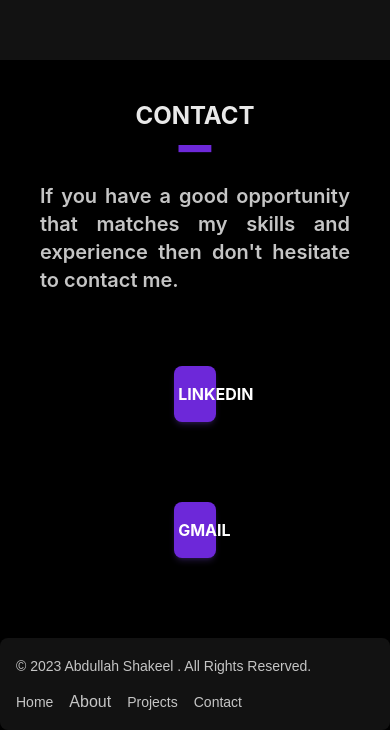
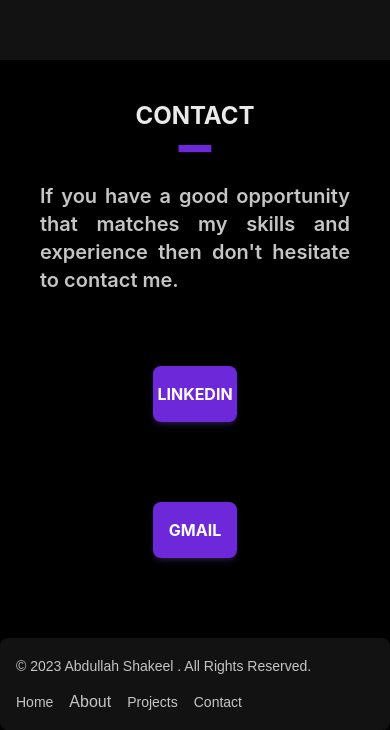
Before and after one commit to abdullah599/portfolio, a React (Create React App) app: page / in a window 390 px wide. Shown: the part 5670-6400 px from the top of the page. Built offline with nearby package versions, Linux system fonts and the light colour scheme.

Commit message:
Fixed button alignment.

```diff
--- a/src/components/contact.jsx
+++ b/src/components/contact.jsx
@@ -90,14 +90,14 @@
             </div> */}
             <div className="flex flex-col md:flex-row justify-between  md:w-1/2 lg:w-1/2 xl:w-1/3 mx-auto">
               <a
-                className="middle none center rounded-lg bg-violet-700 py-4 text-center font-sans text-l font-bold uppercase text-white shadow-md shadow-violet-500/20 transition-all hover:shadow-lg hover:shadow-violet-500/40 focus:opacity-[0.85] focus:shadow-none active:opacity-[0.85] active:shadow-none disabled:pointer-events-none disabled:opacity-50 disabled:shadow-none w-1/2 sm:w-1/3 lg:w-[250px] px-1 mx-auto my-10"
+                className="middle none center rounded-lg bg-violet-700 py-4 text-center font-sans text-l font-bold uppercase text-white shadow-md shadow-violet-500/20 transition-all hover:shadow-lg hover:shadow-violet-500/40 focus:opacity-[0.85] focus:shadow-none active:opacity-[0.85] active:shadow-none disabled:pointer-events-none disabled:opacity-50 disabled:shadow-none  w-[100%] md:w-1/3 lg:w-[250px] px-1 mx-auto my-10"
                 href="https://www.linkedin.com/in/abdullah-shakeel-a77748224"
                 target="_blank"
               >
                 LinkedIn
               </a>
               <a
-                className="middle none center rounded-lg bg-violet-700 py-4 text-center font-sans text-l font-bold uppercase text-white shadow-md shadow-violet-500/20 transition-all hover:shadow-lg hover:shadow-violet-500/40 focus:opacity-[0.85] focus:shadow-none active:opacity-[0.85] active:shadow-none disabled:pointer-events-none disabled:opacity-50 disabled:shadow-none w-1/2 sm:w-1/3 px-1 lg:w-[250px] mx-auto my-10"
+                className="middle none center rounded-lg bg-violet-700 py-4 text-center font-sans text-l font-bold uppercase text-white shadow-md shadow-violet-500/20 transition-all hover:shadow-lg hover:shadow-violet-500/40 focus:opacity-[0.85] focus:shadow-none active:opacity-[0.85] active:shadow-none disabled:pointer-events-none disabled:opacity-50 disabled:shadow-none w-[100%] md:w-1/3 px-1 lg:w-[250px] lg:ml-3 mx-auto my-10"
                 href="mailto:abdullahshakeel599@gmail.com"
                 target="_blank"
               >
```
